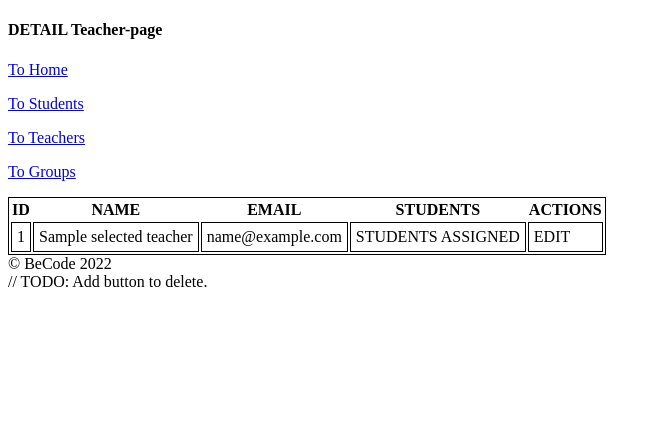
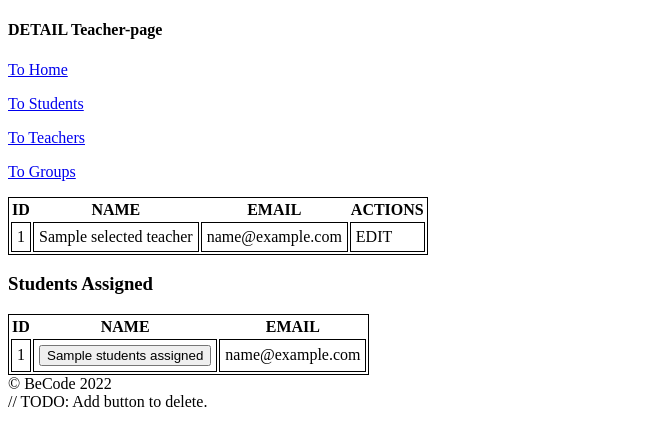
Before and after one commit to WendyQuarteer/php-crud, a PHP site: template View/teachers/detailTeacher.php in a window 1280 px wide. Shown: the top 446 px of the page, without its empty margins (0-661 px from the left). Run offline with PHP 8.4, Linux system fonts and the light colour scheme; the template is opened without the code that fills it: most values are stand-ins (such as "Sample title", 1, 10 or a date in 2020).

Commit message:
added query to fetch all the students of a particular teacher to display in the detaled view

```diff
--- a/Controller/TeachersController.php
+++ b/Controller/TeachersController.php
@@ -8,11 +8,12 @@ class TeachersController
     {
 
         $teacherLoader = new TeacherLoader();
-
+        $studentLoader = new StudentLoader();
 
         if(isset($GET['type']) && $GET['type'] === 'detail') {
 
             $selectedTeacher = $teacherLoader->loadTeacherById($POST["selected-teacher"]);
+            $studentsAssigned = $studentLoader->loadTeacherStudents($selectedTeacher->getId());
 
             require 'View/teachers/detailTeacher.php';
 
--- a/View/teachers/detailTeacher.php
+++ b/View/teachers/detailTeacher.php
@@ -18,7 +18,6 @@ Anything complex should be calculated in the model -->
             <th>ID</th>
             <th>NAME</th>
             <th>EMAIL</th>
-            <th>STUDENTS</th>
             <th>ACTIONS</th>
         </tr>
     </thead>
@@ -27,12 +26,34 @@ Anything complex should be calculated in the model -->
             <td style="padding: 5px; border: 1px solid black;"> <?php echo $selectedTeacher->getId(); ?> </td>
             <td style="padding: 5px; border: 1px solid black;"> <?php echo $selectedTeacher->getName(); ?> </td>
             <td style="padding: 5px; border: 1px solid black;"> <?php echo $selectedTeacher->getEmail(); ?> </td>
-            <td style="padding: 5px; border: 1px solid black;">STUDENTS ASSIGNED</td>
             <td style="padding: 5px; border: 1px solid black;">EDIT</td>
         </tr>
     </tbody>
 </table>
 
+<h3>Students Assigned</h3>
+
+<table style="border: 1px solid;">
+        <!-- headings -->
+        <tr>
+            <th>ID</th>
+            <th>NAME</th>
+            <th>EMAIL</th>
+        </tr>
+
+        <?php foreach($studentsAssigned as $student): ?>
+
+         <tr>
+            <td style="padding: 5px; border: 1px solid black;"> <?= $student->getId() ?> </td>
+            <td style="padding: 5px; border: 1px solid black;"> <form action="index.php?page=students&type=detail" method="post"> <input name="selected-student" type="hidden" value=" <?= $student->getId() ?> "> <button type="submit"> <?= $student->getName() ?> </button> </form> </td>
+            <td style="padding: 5px; border: 1px solid black;"> <?= $student->getEmail() ?> </td>
+
+        </tr>
+
+         <?php endforeach; ?>
+
+    </table>
+
 </section>
 
 <?php require 'View/includes/footer.php' ?>
--- a/View/teachers/teachers.php
+++ b/View/teachers/teachers.php
@@ -25,7 +25,6 @@ Anything complex should be calculated in the model -->
             <th>ID</th>
             <th>NAME</th>
             <th>EMAIL</th>
-            <th>STUDENTS</th>
             <th>ACTIONS</th>
         </tr>
 
@@ -33,9 +32,8 @@ Anything complex should be calculated in the model -->
 
          <tr>
             <td style="padding: 5px; border: 1px solid black;"> <?= $teacher->getId() ?> </td>
-            <td style="padding: 5px; border: 1px solid black;"> <?= $teacher->getName() ?> </td>
+            <td style="padding: 5px; border: 1px solid black;"> <form action="index.php?page=teachers&type=detail" method="post"> <input name="selected-teacher" type="hidden" value=" <?= $teacher->getId() ?> "> <button type="submit"> <?= $teacher->getName() ?> </button> </form> </td>
             <td style="padding: 5px; border: 1px solid black;"> <?= $teacher->getEmail() ?> </td>
-            <td style="padding: 5px; border: 1px solid black;"> STUDENTS </td>
             <td style="padding: 5px; border: 1px solid black;"> DELETE </td>
         </tr>
 
```
Also changed, not shown: Model/StudentLoader.php (+19 -0 lines).
